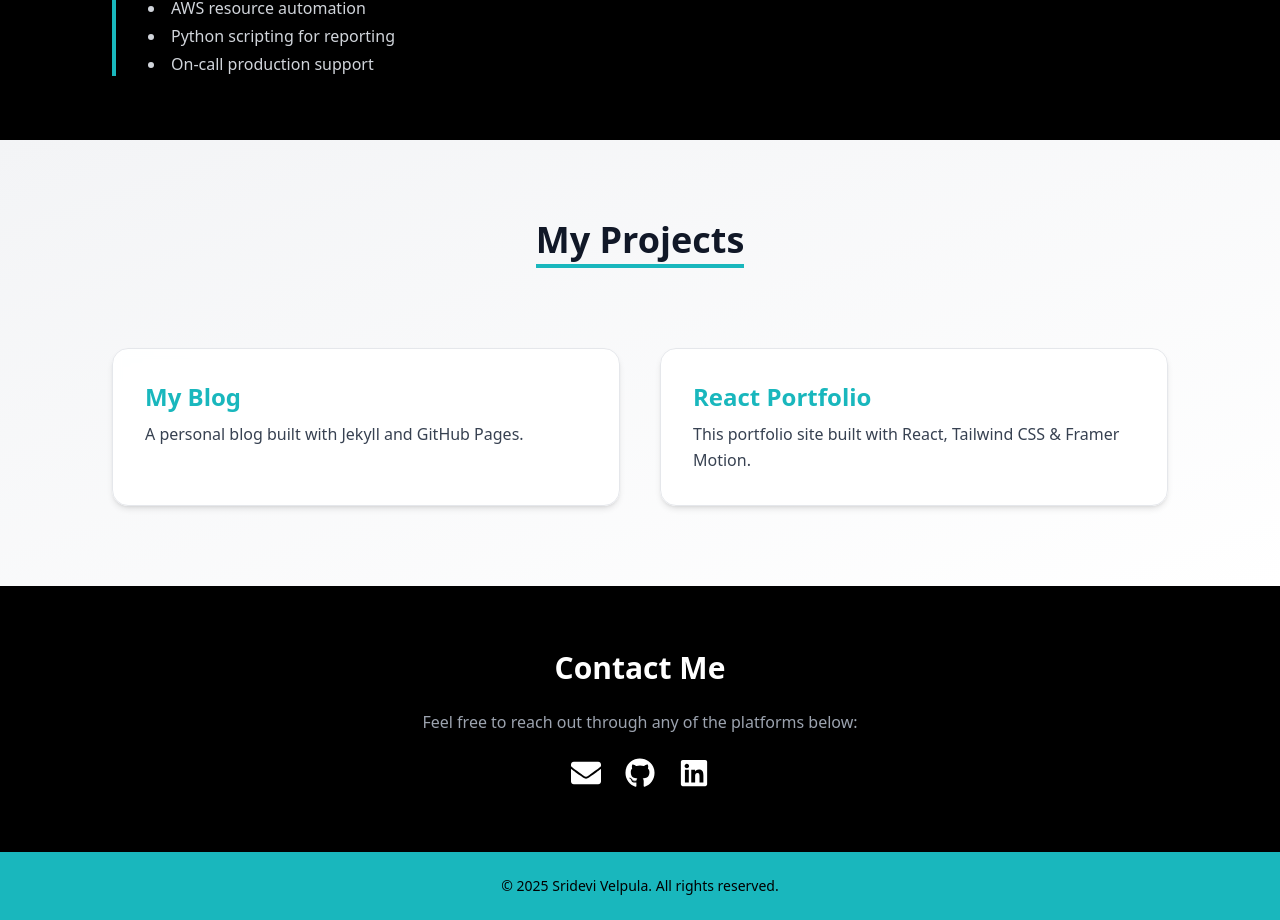
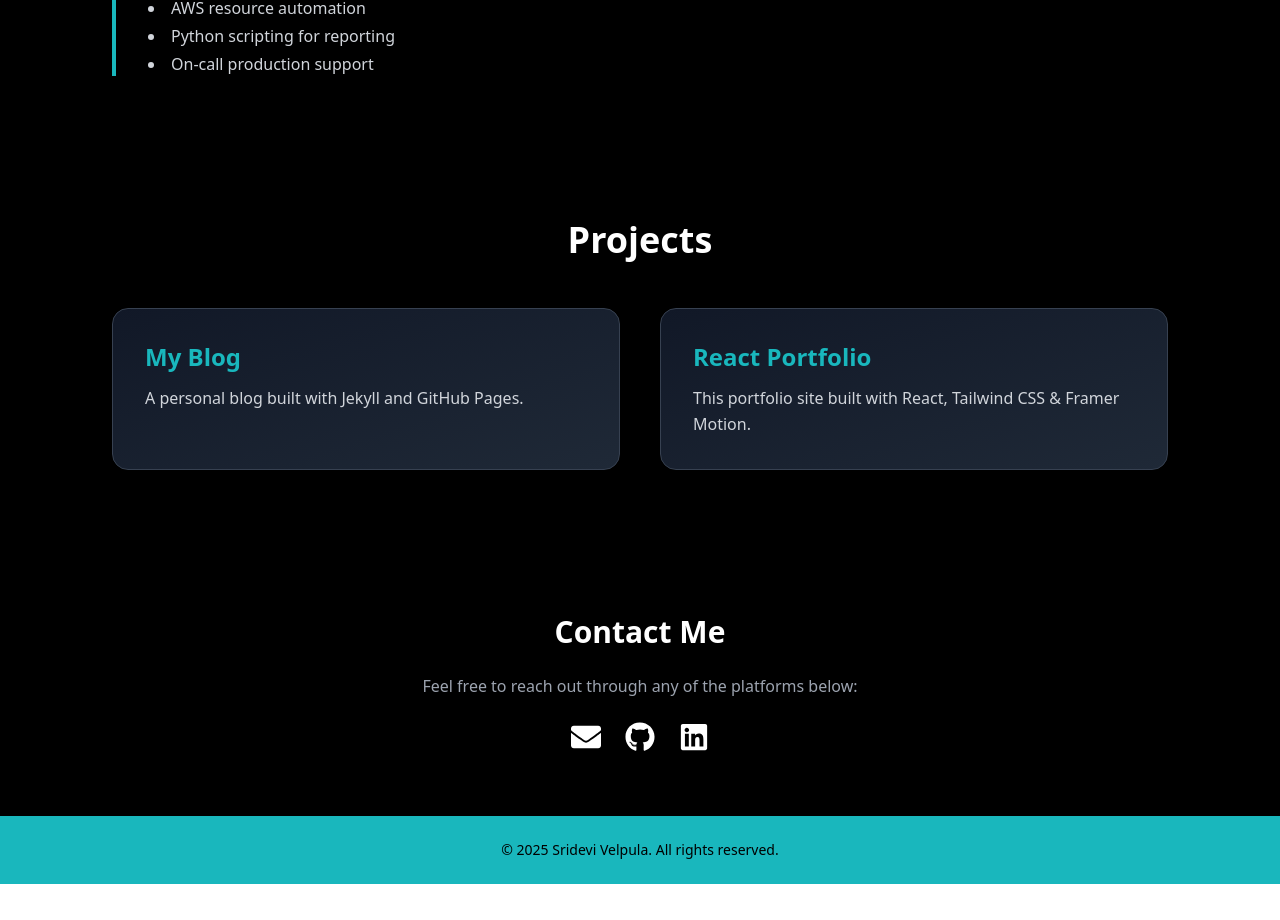
Before and after one commit to srideviblogs/my-portfolio-react, a React (Create React App) app: page / in a window 1280 px wide. Shown: the part 2535-3455 px from the top of the page. After the commit the page ends 3419 px from the top, so only its background shows below. Built offline with nearby package versions, Linux system fonts and the light colour scheme.

Commit message:
Update Portfolio.js

```diff
--- a/src/components/Portfolio.js
+++ b/src/components/Portfolio.js
@@ -16,32 +16,42 @@ const projects = [
 
 const Portfolio = () => {
   return (
-    <section id="portfolio" className="bg-gradient-to-br from-gray-100 to-white py-20 px-6 md:px-28">
-      <div className="max-w-6xl mx-auto text-center">
-        <h2 className="text-4xl font-bold text-gray-900 mb-12 border-b-4 border-tealcustom inline-block pb-1">
-          My Projects
-        </h2>
+    <section id="portfolio" className="bg-black text-white py-20 px-6 md:px-28">
+      {/* Section Heading */}
+      <motion.h2
+        className="text-4xl font-bold text-center mb-12"
+        initial={{ opacity: 0, y: 20 }}
+        whileInView={{ opacity: 1, y: 0 }}
+        viewport={{ once: true }}
+        transition={{ duration: 0.6 }}
+      >
+        Projects
+      </motion.h2>
 
-        <div className="grid gap-10 md:grid-cols-2 mt-8">
+      {/* Projects Grid */}
+      <div className="grid gap-10 md:grid-cols-2">
         {projects.map((project, idx) => (
           <motion.a
             key={idx}
             href={project.link}
             target="_blank"
             rel="noopener noreferrer"
-              className="bg-white/90 backdrop-blur-sm border border-gray-200 rounded-2xl p-8 text-left shadow-md hover:shadow-lg transition duration-300 hover:border-tealcustom"
+            className="block bg-gradient-to-br from-gray-900 to-gray-800 border border-gray-700 rounded-2xl p-8 shadow-xl hover:shadow-2xl hover:border-tealcustom transition-all duration-300"
+            whileHover={{ scale: 1.03 }}
+            whileTap={{ scale: 0.97 }}
             initial={{ opacity: 0, y: 40 }}
             whileInView={{ opacity: 1, y: 0 }}
             viewport={{ once: true }}
-              transition={{ duration: 0.6, delay: idx * 0.2 }}
-              whileHover={{ scale: 1.03 }}
-              whileTap={{ scale: 0.97 }}
+            transition={{ delay: idx * 0.2, duration: 0.6 }}
           >
-              <h3 className="text-2xl font-semibold text-tealcustom mb-2">{project.title}</h3>
-              <p className="text-gray-700 leading-relaxed">{project.description}</p>
+            <h3 className="text-2xl font-semibold text-tealcustom mb-3">
+              {project.title}
+            </h3>
+            <p className="text-gray-300 leading-relaxed">
+              {project.description}
+            </p>
           </motion.a>
         ))}
-        </div>
       </div>
     </section>
   );
```
Lines whose indentation alone changed are shown as unchanged.
